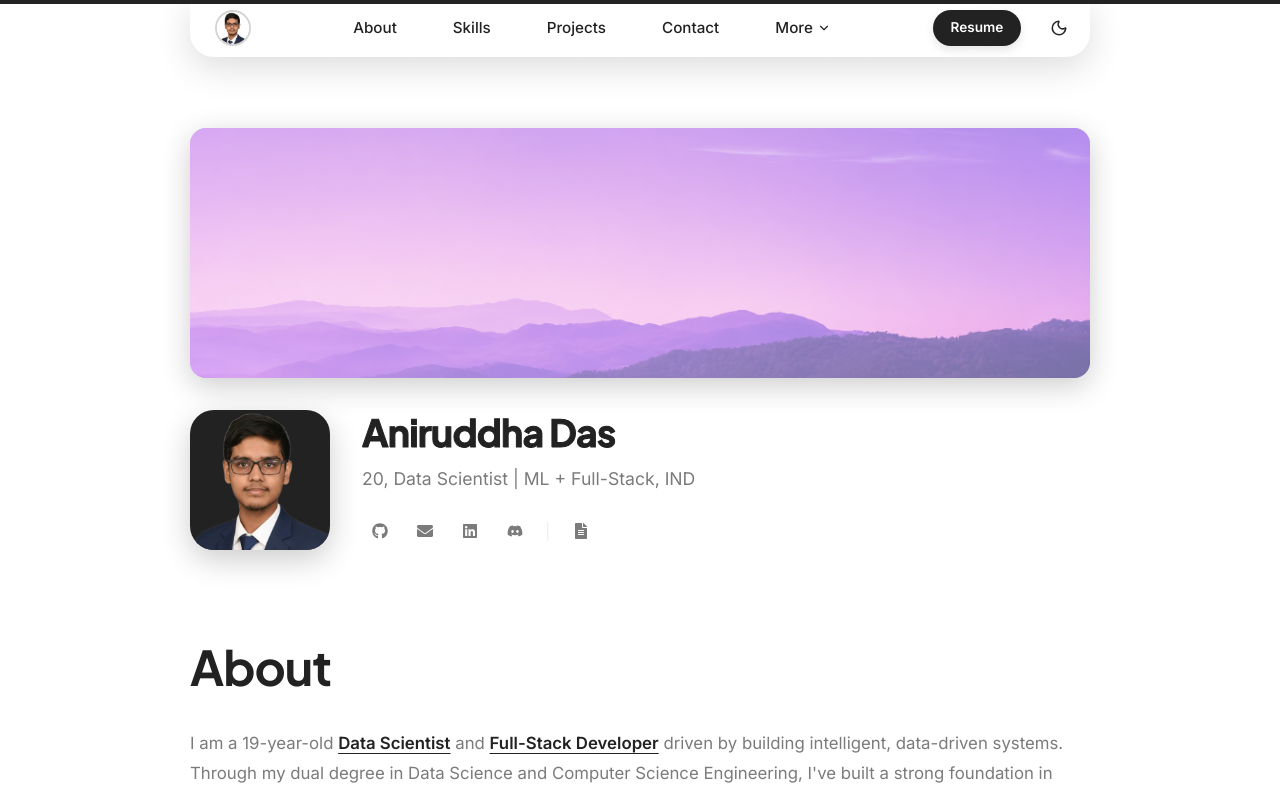
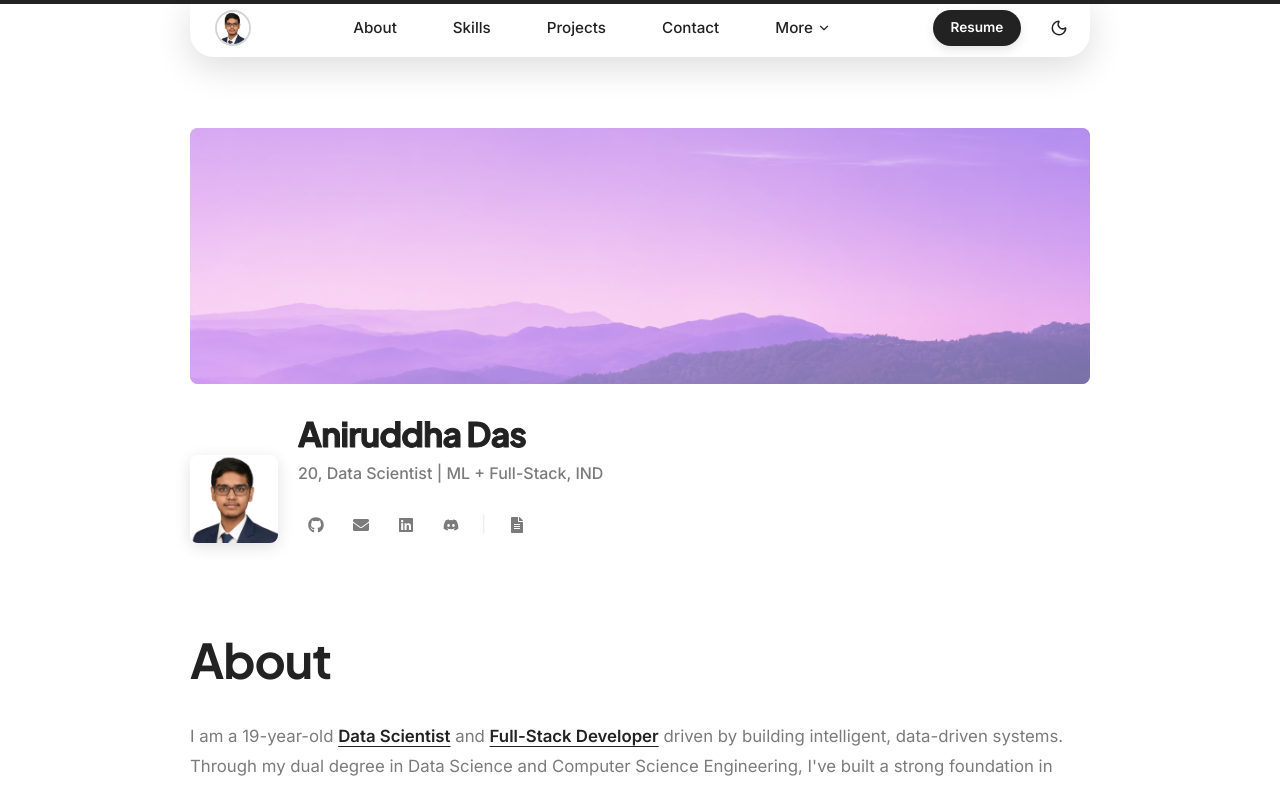
Before and after one commit to 24f2006234/aniruddha-portfolio, a React (Vite) app: page / in a window 1280 px wide. Shown: the top 787 px of the page. Built offline with nearby package versions, Linux system fonts and the light colour scheme.

Commit message:
style: Consistently apply primary fonts across entire application

```diff
--- a/src/components/Achievements.jsx
+++ b/src/components/Achievements.jsx
@@ -29,7 +29,7 @@ export default function Achievements() {
               whileInView={{ opacity: 1, x: 0 }}
               viewport={{ once: true, amount: 0.1 }}
               transition={{ delay: i * 0.1, duration: 0.6 }}
-              style={{ display: 'flex', gap: 'clamp(1rem, 3vw, 1.5rem)', alignItems: 'flex-start', background: 'var(--bg-surface)', padding: '1.5rem', borderRadius: '12px', border: '1px solid var(--border-light)' }}
+              style={{ display: 'flex', gap: 'clamp(1rem, 3vw, 1.5rem)', alignItems: 'flex-start', padding: '0.5rem 0' }}
             >
               <div style={{
                 minWidth: '50px',
--- a/src/components/Certificates.jsx
+++ b/src/components/Certificates.jsx
@@ -29,7 +29,7 @@ export default function Certificates() {
               whileInView={{ opacity: 1, x: 0 }}
               viewport={{ once: true, amount: 0.1 }}
               transition={{ delay: i * 0.1, duration: 0.6 }}
-              style={{ display: 'flex', gap: 'clamp(1rem, 3vw, 1.5rem)', alignItems: 'flex-start', background: 'var(--bg-surface)', padding: '1.5rem', borderRadius: '12px', border: '1px solid var(--border-light)' }}
+              style={{ display: 'flex', gap: 'clamp(1rem, 3vw, 1.5rem)', alignItems: 'flex-start', padding: '0.5rem 0' }}
             >
               <div style={{
                 minWidth: '50px',
--- a/src/components/Footer.jsx
+++ b/src/components/Footer.jsx
@@ -18,7 +18,7 @@ export default function Footer() {
           <div style={{ flex: '1 1 300px' }}>
             <Link to="hero" smooth duration={800} style={{ display: 'flex', alignItems: 'center', gap: '0.75rem', cursor: 'pointer', marginBottom: '1.5rem', width: 'fit-content' }}>
               <img src="/aniru.png" alt="Logo" style={{ width: "40px", height: "40px", borderRadius: "12px", objectFit: "cover" }} />
-              <span style={{ fontFamily: 'var(--heading)', fontSize: '1.5rem', fontWeight: 700, color: 'var(--text-primary)', letterSpacing: '-0.02em' }}>
+              <span style={{ fontFamily: 'var(--font-heading)', fontSize: '1.5rem', fontWeight: 700, color: 'var(--text-primary)', letterSpacing: '-0.02em' }}>
                 {personalInfo.name}
               </span>
             </Link>
--- a/src/index.css
+++ b/src/index.css
@@ -11,11 +11,9 @@
   --shadow:
     rgba(0, 0, 0, 0.1) 0 10px 15px -3px, rgba(0, 0, 0, 0.05) 0 4px 6px -2px;
 
-  --sans: system-ui, 'Segoe UI', Roboto, sans-serif;
-  --heading: system-ui, 'Segoe UI', Roboto, sans-serif;
   --mono: ui-monospace, Consolas, monospace;
 
-  font: 18px/145% var(--sans);
+  font: 18px/145% var(--font-body);
   letter-spacing: 0.18px;
   color-scheme: light dark;
   color: var(--text);
@@ -67,7 +65,7 @@ body {
 
 h1,
 h2 {
-  font-family: var(--heading);
+  font-family: var(--font-heading);
   font-weight: 500;
   color: var(--text-h);
 }
--- a/src/styles/Hero.css
+++ b/src/styles/Hero.css
@@ -9,13 +9,22 @@
 
 .hero-banner-wrapper {
   width: 100%;
-  height: 250px;
-  border-radius: 16px;
+  height: 256px;
+  position: relative;
   overflow: hidden;
-  margin-bottom: 2rem;
-  box-shadow: 0 8px 30px rgba(0, 0, 0, 0.2);
-  position: relative;
-  background: var(--bg-secondary);
+  border-radius: 8px;
+  box-shadow: inset 0px 0px 4px 4px rgba(0,0,0,0.04);
+  margin-bottom: 1.5rem;
+}
+
+[data-theme="dark"] .hero-banner-wrapper {
+  box-shadow: inset 0px 0px 4px 4px rgba(255,255,255,0.04);
+}
+
+@media (max-width: 768px) {
+  .hero-banner-wrapper {
+    height: 192px;
+  }
 }
 
 .hero-banner-img {
@@ -45,30 +54,38 @@
 .hero-profile-container {
   display: flex;
   flex-direction: column;
-  gap: 2.5rem;
-  z-index: 10;
+  width: 100%;
   position: relative;
+  z-index: 2;
 }
 
 .hero-profile-top {
   display: flex;
+  flex-direction: row;
   align-items: center;
-  gap: 2rem;
+  gap: 1.25rem;
+  width: 100%;
 }
 
 .hero-profile-img {
-  width: 140px;
-  height: 140px;
-  border-radius: 24px;
+  width: 88px;
+  height: 88px;
+  border-radius: 8px;
   object-fit: cover;
-  background: var(--primary);
-  box-shadow: 0 10px 30px rgba(0,0,0,0.2);
+  box-shadow: var(--shadow-sm);
+  background: var(--bg-surface);
+  flex-shrink: 0;
+  margin-top: auto;
 }
 
 .hero-profile-text {
   display: flex;
   flex-direction: column;
-  justify-content: center;
+  align-items: flex-start;
+  text-align: left;
+  flex-grow: 1;
+  min-width: 0;
+  margin-top: auto;
 }
 
 .hero-profile-name {
@@ -76,18 +93,19 @@
   line-height: 1.1;
   display: flex;
   align-items: center;
+  width: 100%;
 }
 
 .animated-name-svg {
   width: 100%;
-  max-width: 450px;
+  max-width: 350px;
   height: auto;
   overflow: visible;
 }
 
 .animated-name-text {
   font-family: var(--font-heading);
-  font-size: 3.5rem;
+  font-size: 3rem;
   font-weight: 700;
   letter-spacing: -0.02em;
   fill: transparent;
@@ -114,9 +132,11 @@
 }
 
 .hero-profile-title {
-  font-size: 1.1rem;
+  font-family: var(--font-body);
+  font-size: 1rem;
   color: var(--text-secondary);
-  margin: 0.5rem 0 0 0;
+  font-weight: 500;
+  margin: 0.25rem 0 0 0;
 }
 
 .hero-profile-bottom {
--- a/src/styles/Navbar.css
+++ b/src/styles/Navbar.css
@@ -103,7 +103,7 @@
 }
 
 .navbar-logo {
-  font-family: var(--heading);
+  font-family: var(--font-heading);
   font-size: 1.25rem;
   font-weight: 700;
   color: var(--text-h);
@@ -145,7 +145,7 @@
 }
 
 .navbar-links li a {
-  font-family: var(--sans);
+  font-family: var(--font-body);
   font-size: 0.95rem;
   font-weight: 500;
   color: var(--text);
@@ -173,7 +173,7 @@
 }
 
 .dropdown-trigger {
-  font-family: var(--sans);
+  font-family: var(--font-body);
   font-size: 0.95rem;
   font-weight: 500;
   color: var(--text);
```
